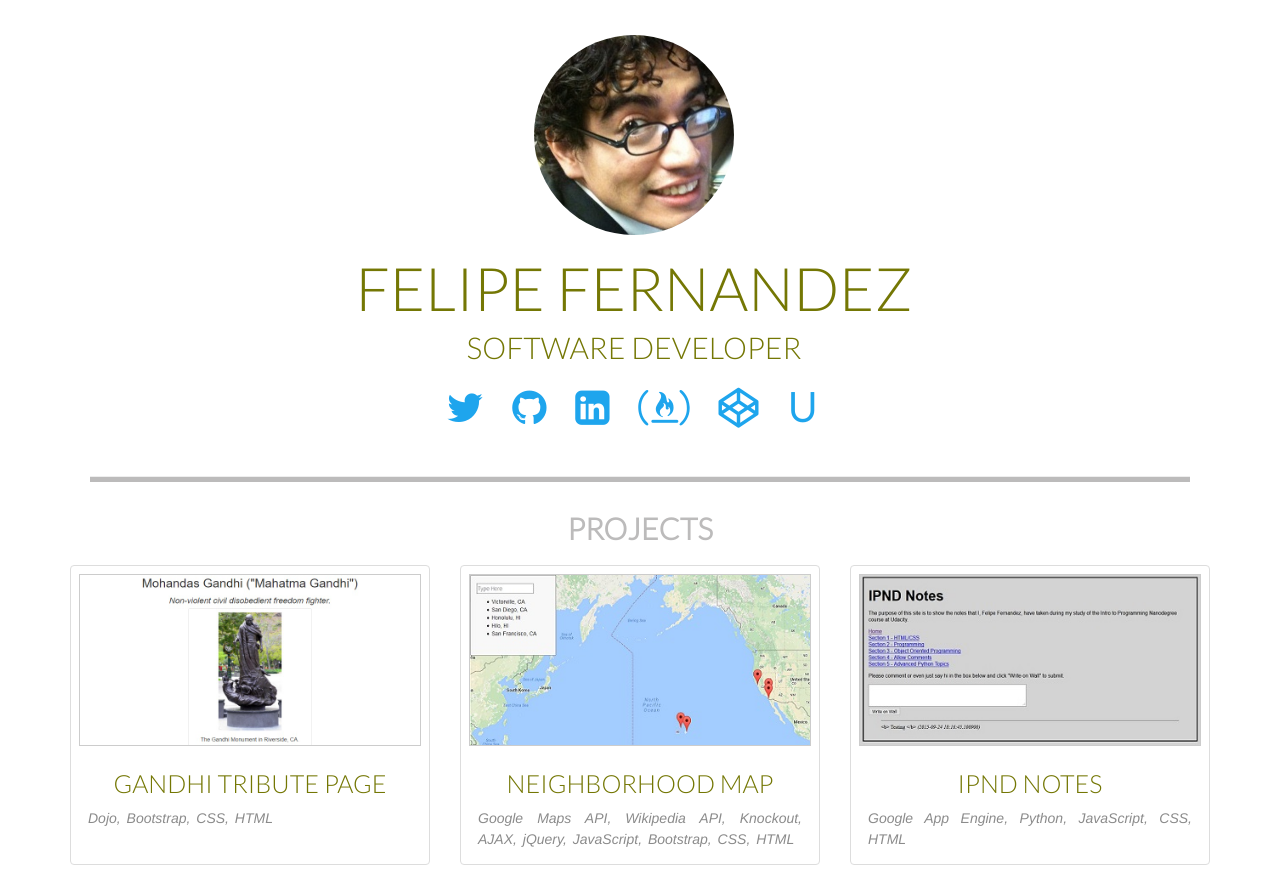
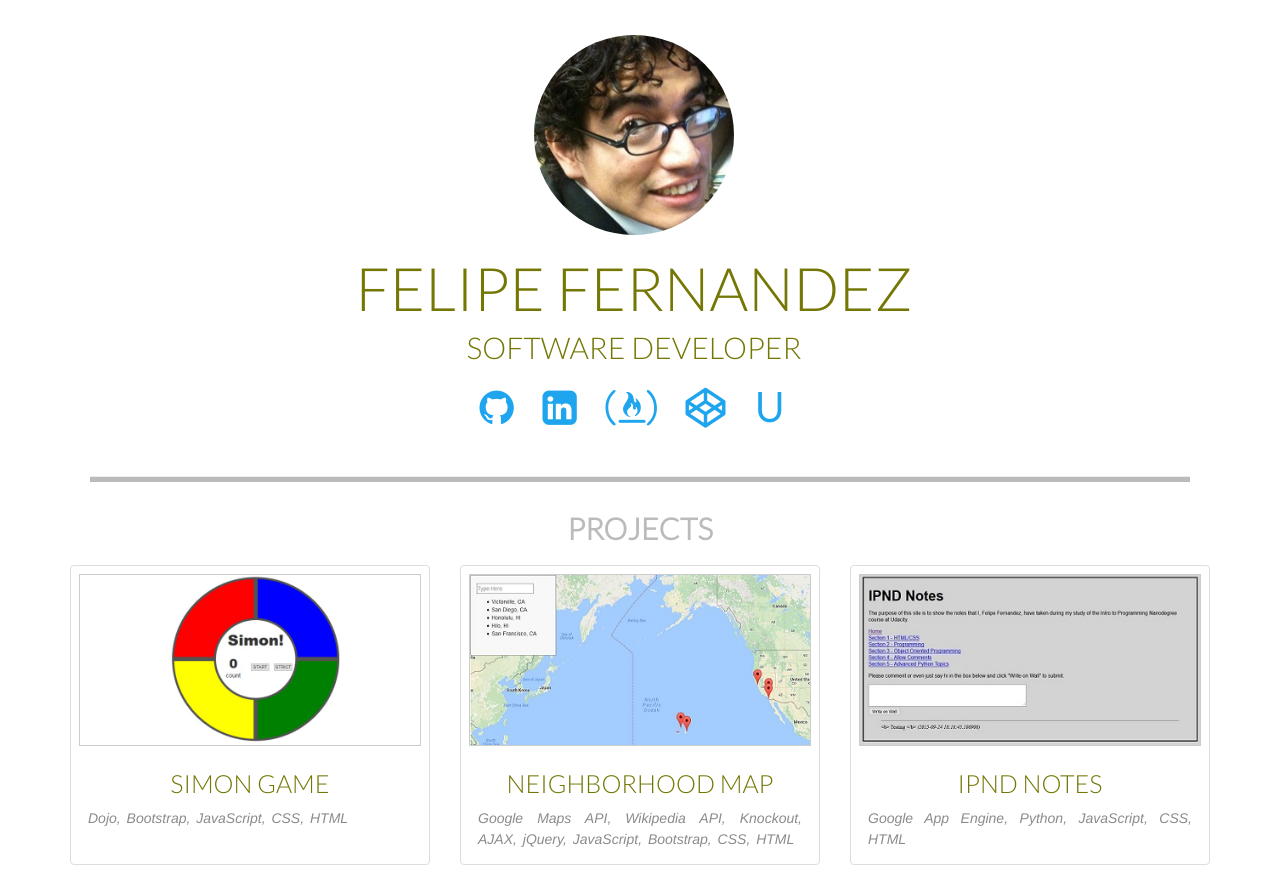
Before and after one commit to HeyItsFelipe/HeyItsFelipe.github.io, a plain HTML site: page index.html in a window 1280 px wide. Drawn offline with Linux system fonts and the light colour scheme.

Commit message:
Comment out twitter link and added Simon Game Project

```diff
--- a/index.html
+++ b/index.html
@@ -26,7 +26,7 @@
 			</div>
             <div class="text-center">
                 <ul class="list-inline social-links-css ">
-                        <li><a href="https://twitter.com/felipe_coolguy" target="_blank"><i class="fa fa-twitter" aria-hidden="true"></i></a></li>
+<!--                        <li><a href="https://twitter.com/felipe_coolguy" target="_blank"><i class="fa fa-twitter" aria-hidden="true"></i></a></li>-->
                         <li><a href="https://github.com/HeyItsFelipe" target="_blank"><i class="fa fa-github" aria-hidden="true"></i></a></li>
                         <li><a href="https://www.linkedin.com/in/felipe-fernandez-1238b730" target="_blank"><i class="fa fa-linkedin-square" aria-hidden="true"></i></a></li>
                         <li><a href="https://www.freecodecamp.com/heyitsfelipe" target="_blank"><i class="fa fa-free-code-camp" aria-hidden="true"></i></a></li>
--- a/script.js
+++ b/script.js
@@ -13,7 +13,8 @@ $(document).ready(function(){
 
     // List of projects
     var projects = [
-        new Project("Gandhi Tribute Page", "https://heyitsfelipe.github.io/GandhiTributePage/", "images/GandhiTribute_800x400.jpg", ["Dojo", "Bootstrap", "CSS", "HTML"]),
+        new Project("Simon Game", "https://codepen.io/HeyItsFelipe/full/WjvxvG/", "images/SimonGame_800x400.jpg", ["Dojo", "Bootstrap", "JavaScript", "CSS", "HTML"]),
+//        new Project("Gandhi Tribute Page", "https://heyitsfelipe.github.io/GandhiTributePage/", "images/GandhiTribute_800x400.jpg", ["Dojo", "Bootstrap", "CSS", "HTML"]),
         new Project("Neighborhood Map", "https://heyitsfelipe.github.io/Neighborhood_Map/", "images/NeighborhoodMap_400x200.jpg", ["Google Maps API", "Wikipedia API", "Knockout", "AJAX", "jQuery", "JavaScript", "Bootstrap", "CSS", "HTML"]),
         new Project("IPND Notes", "https://first-project-1029.appspot.com/", "images/IPNDNotes_400x200.jpg", ["Google App Engine", "Python", "JavaScript", "CSS", "HTML"])
 
```
Also changed, not shown: images/SimonGame_800x400.jpg (added).
